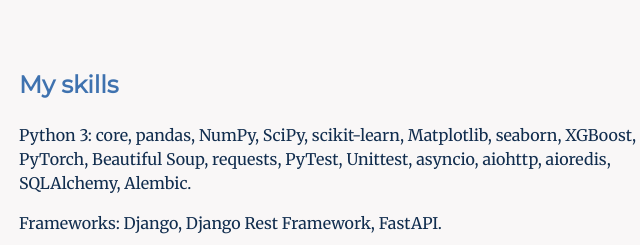
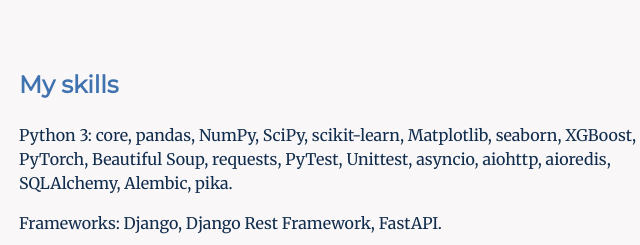
Before and after one commit to DmitryDubovikov/cv, a plain HTML site: page index.html in a window 1280 px wide. Shown: the part 1240-1485 px from the top of the page, 301-941 px from the left. Drawn offline with Linux system fonts and the light colour scheme.

Commit message:
skills updated

```diff
--- a/index.html
+++ b/index.html
@@ -41,7 +41,7 @@
        <div class="skill-row">
          <h3>My skills</h3>
 
-         <p>Python 3: core, pandas, NumPy, SciPy, scikit-learn, Matplotlib, seaborn, XGBoost, PyTorch, Beautiful Soup, requests, PyTest, Unittest, asyncio, aiohttp, aioredis, SQLAlchemy, Alembic.</p>
+         <p>Python 3: core, pandas, NumPy, SciPy, scikit-learn, Matplotlib, seaborn, XGBoost, PyTorch, Beautiful Soup, requests, PyTest, Unittest, asyncio, aiohttp, aioredis, SQLAlchemy, Alembic, pika.</p>
          <p>Frameworks: Django, Django Rest Framework, FastAPI.</p>
          <p>Databases: MS SQL, PostgreSQL, MySQL, SQLite, MongoDB, Redis.</p>
          <p>DevOps: Docker, Docker Compose.</p>
```
